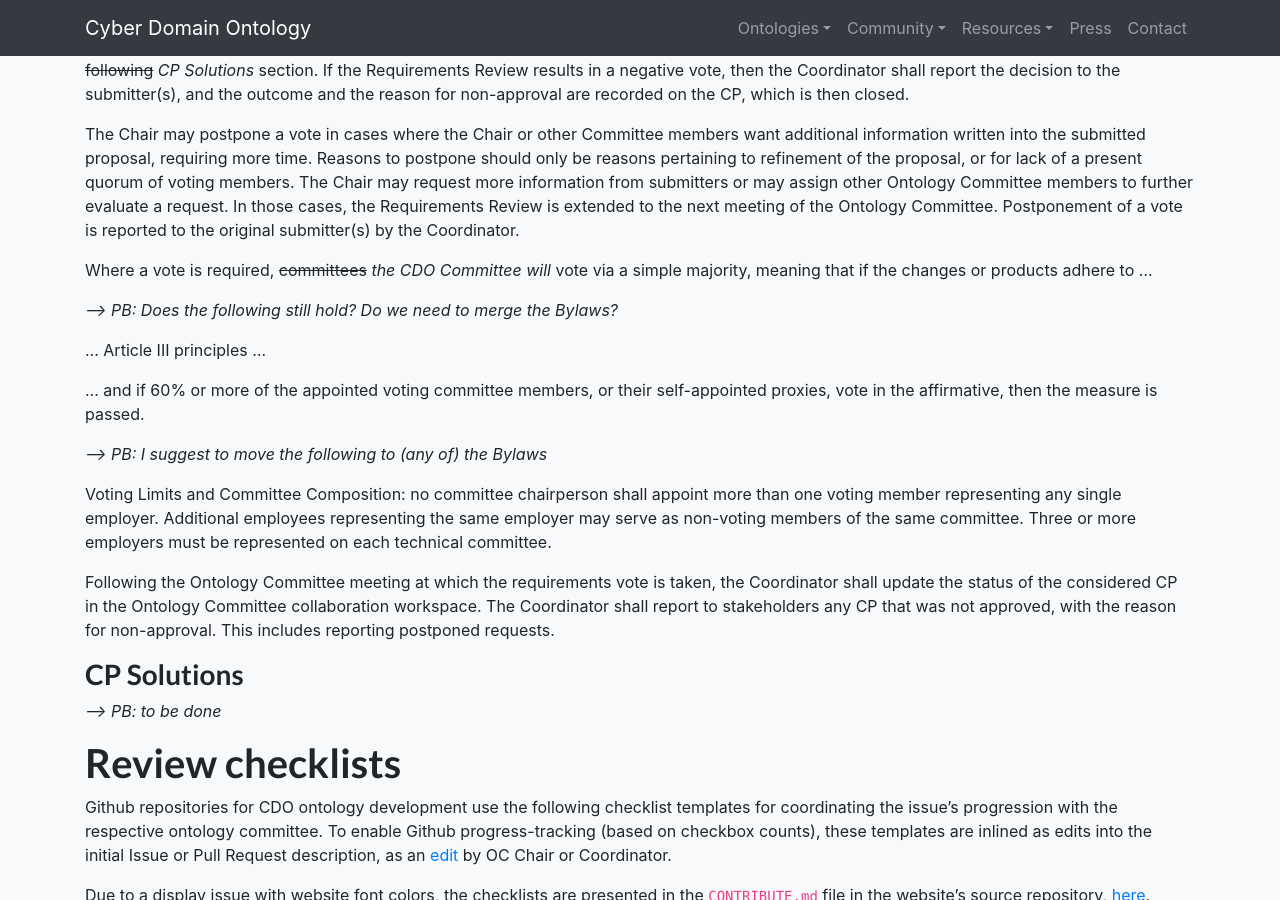
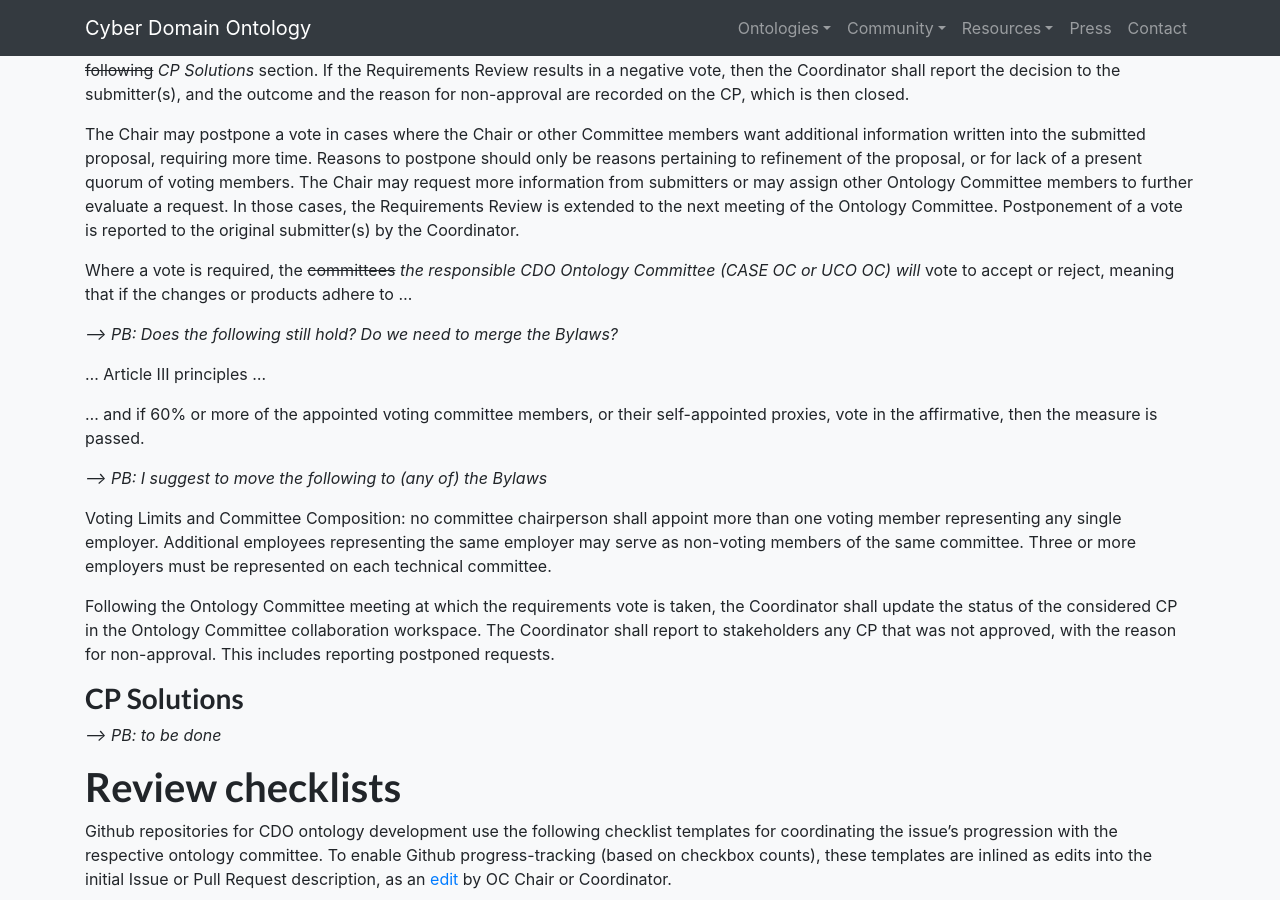
Before and after one commit to Cyber-Domain-Ontology/cdo.github.io, a Jekyll site: the page built from ontology/development/index.md, in a window 1280 px wide and 900 px high, scrolled down 1552 px. Built offline with Jekyll 4.4.1, drawn with Linux system fonts in a browser that asks for light colours.

Commit message:
Revise designation of voting committee
A follow-up patch is necessary to recognize classes.

```diff
--- a/ontology/development/index.md
+++ b/ontology/development/index.md
@@ -41,7 +41,7 @@ The voting options for a CP Requirements Review are: “Yes”, “No” and *
 
 The Chair may postpone a vote in cases where the Chair or other Committee members want additional information written into the submitted proposal, requiring more time. Reasons to postpone should only be reasons pertaining to refinement of the proposal, or for lack of a present quorum of voting members. The Chair may request more information from submitters or may assign other Ontology Committee members to further evaluate a request. In those cases, the Requirements Review is extended to the next meeting of the Ontology Committee. Postponement of a vote is reported to the original submitter(s) by the Coordinator.
 
-Where a vote is required, ~~committees~~ *the CDO Committee will* vote via a simple majority, meaning that if the changes or products adhere to ...
+Where a vote is required, the ~~committees~~ *the responsible CDO Ontology Committee (CASE OC or UCO OC) will* vote to accept or reject, meaning that if the changes or products adhere to ...
 
 *--> PB: Does the following still hold? Do we need to merge the Bylaws?*
 > ... Article III principles ...
```
